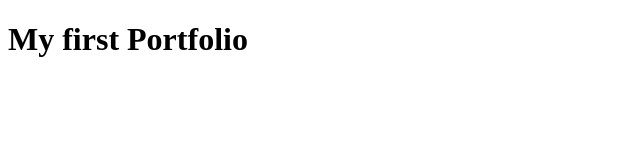
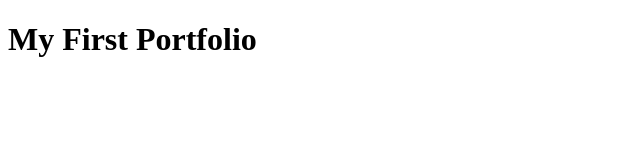
Before and after one commit to spehesara/spehesara.github.io, a plain HTML site: page index.html in a window 1280 px wide. Shown: the whole page, without its empty margins (0-640 px from the left). Drawn offline with Linux system fonts and the light colour scheme.

Commit message:
Add files via upload

```diff
--- a/index.html
+++ b/index.html
@@ -6,9 +6,6 @@
     <title>My Portfolio</title>
 </head>
 <body>
-
-<h1>My first Portfolio</h1>
-
-
+    <h1>My First Portfolio</h1>
 </body>
 </html>
```
